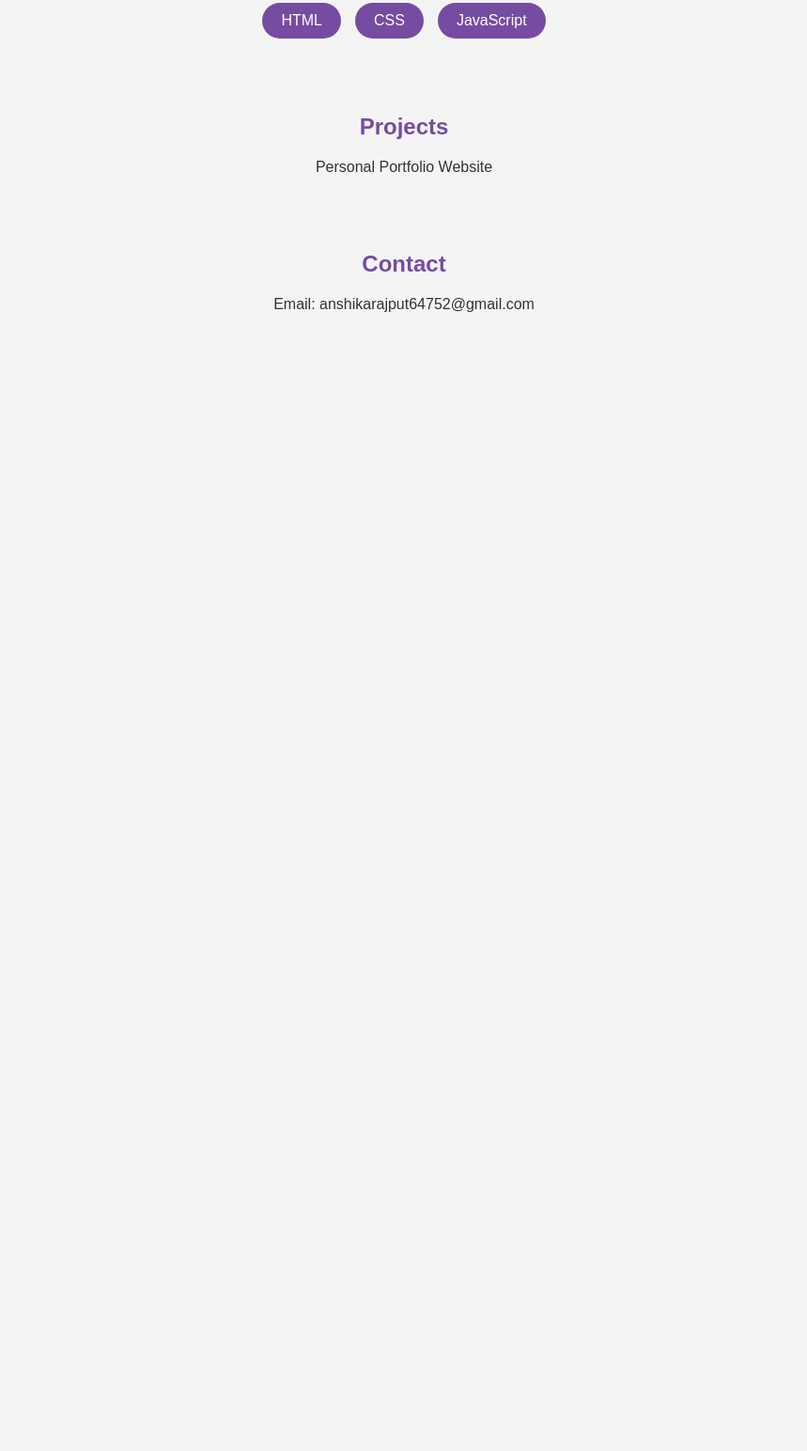
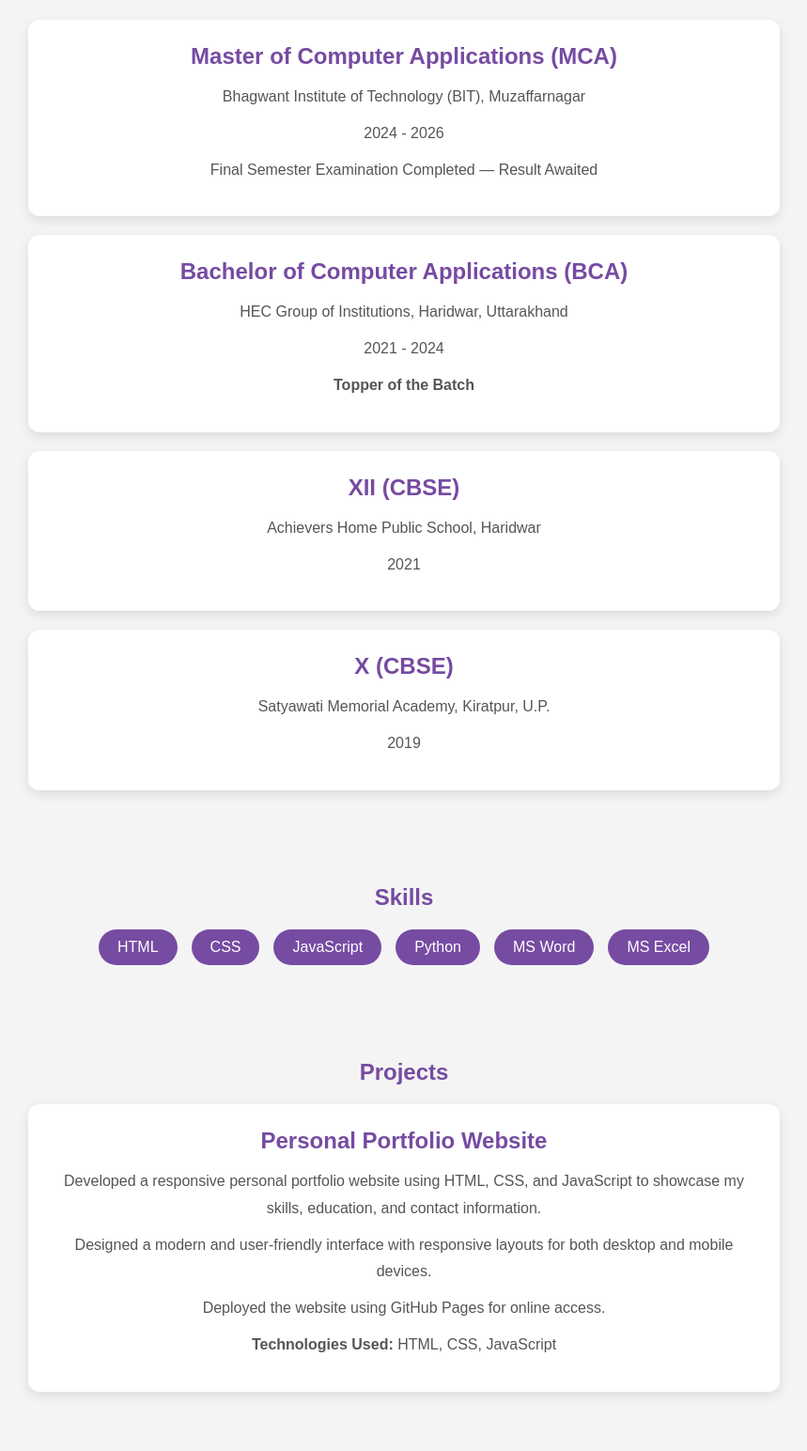
Before and after one commit to Anshika07-raj/portfolio, a plain HTML site: page index.html in a window 1280 px wide. Shown: the part 534-2078 px from the top of the page at 94% size, without its empty margins (210-1069 px from the left). Before the commit the page ends 927 px from the top, so only its background shows below. Drawn offline with Linux system fonts and the light colour scheme.

Commit message:
Add files via upload

```diff
--- a/index.html
+++ b/index.html
@@ -13,9 +13,39 @@
 
     <section>
         <h2>About Me</h2>
-        <p>I am an MCA graduate with a strong interest in Frontend and Web Development. I have knowledge of HTML, CSS, JavaScript, and responsive web design. I enjoy creating user-friendly websites and continuously learning new technologies to improve my development skills. I am seeking an opportunity to start my career in the IT industry and contribute to innovative projects.
+        <p>I am a recent MCA graduate with a strong interest in Web Development and technology. I have knowledge of HTML, CSS, JavaScript, Python, MS Word, and MS Excel. I enjoy learning new skills and creating responsive, user-friendly websites. As a fresher, I am eager to start my career in the IT industry, apply my technical knowledge, and gain practical experience while contributing to organizational growth.
+
 </p>
     </section>
+    <section>
+    <h2>Education</h2>
+
+    <div class="card">
+        <h3>Master of Computer Applications (MCA)</h3>
+        <p>Bhagwant Institute of Technology (BIT), Muzaffarnagar</p>
+        <p>2024 - 2026</p>
+        <p>Final Semester Examination Completed — Result Awaited</p>
+    </div>
+
+    <div class="card">
+        <h3>Bachelor of Computer Applications (BCA)</h3>
+        <p>HEC Group of Institutions, Haridwar, Uttarakhand</p>
+        <p>2021 - 2024</p>
+        <p><strong>Topper of the Batch</strong></p>
+    </div>
+
+    <div class="card">
+        <h3>XII (CBSE)</h3>
+        <p>Achievers Home Public School, Haridwar</p>
+        <p>2021</p>
+    </div>
+
+    <div class="card">
+        <h3>X (CBSE)</h3>
+        <p>Satyawati Memorial Academy, Kiratpur, U.P.</p>
+        <p>2019</p>
+    </div>
+</section>
 
     <section>
         <h2>Skills</h2>
@@ -23,14 +53,38 @@
             <li>HTML</li>
             <li>CSS</li>
             <li>JavaScript</li>
+            <li>Python</li>
+            <li>MS Word</li>
+            <li>MS Excel</li>
         </ul>
     </section>
 
-    <section>
-        <h2>Projects</h2>
-        <p>Personal Portfolio Website</p>
-    </section>
+   <section id="projects">
+    <h2>Projects</h2>
 
+    <div class="card">
+        <h3>Personal Portfolio Website</h3>
+
+        <p>
+            Developed a responsive personal portfolio website using HTML,
+            CSS, and JavaScript to showcase my skills, education, and
+            contact information.
+        </p>
+
+        <p>
+            Designed a modern and user-friendly interface with responsive
+            layouts for both desktop and mobile devices.
+        </p>
+
+        <p>
+            Deployed the website using GitHub Pages for online access.
+        </p>
+
+        <p>
+            <strong>Technologies Used:</strong> HTML, CSS, JavaScript
+        </p>
+    </div>
+</section>
     <section>
         <h2>Contact</h2>
         <p>Email: anshikarajput64752@gmail.com</p>
--- a/style.css
+++ b/style.css
@@ -122,3 +122,50 @@ li{
     padding:10px 20px;
     border-radius:25px;
 }
+.card{
+    background:white;
+    padding:20px;
+    margin:20px auto;
+    max-width:700px;
+    border-radius:10px;
+    box-shadow:0 4px 10px rgba(0,0,0,0.1);
+}
+
+.card h3{
+    color:#764ba2;
+    margin-bottom:10px;
+}
+
+.card p{
+    margin:5px 0;
+}
+#projects{
+    padding:40px 20px;
+}
+
+.card{
+    background:#ffffff;
+    max-width:800px;
+    margin:20px auto;
+    padding:25px;
+    border-radius:12px;
+    box-shadow:0 4px 12px rgba(0,0,0,0.1);
+    transition:0.3s;
+    text-align:center;
+}
+
+.card:hover{
+    transform:translateY(-5px);
+}
+
+.card h3{
+    color:#764ba2;
+    margin-bottom:15px;
+    font-size:24px;
+}
+
+.card p{
+    margin:10px 0;
+    line-height:1.8;
+    color:#555;
+}
```
